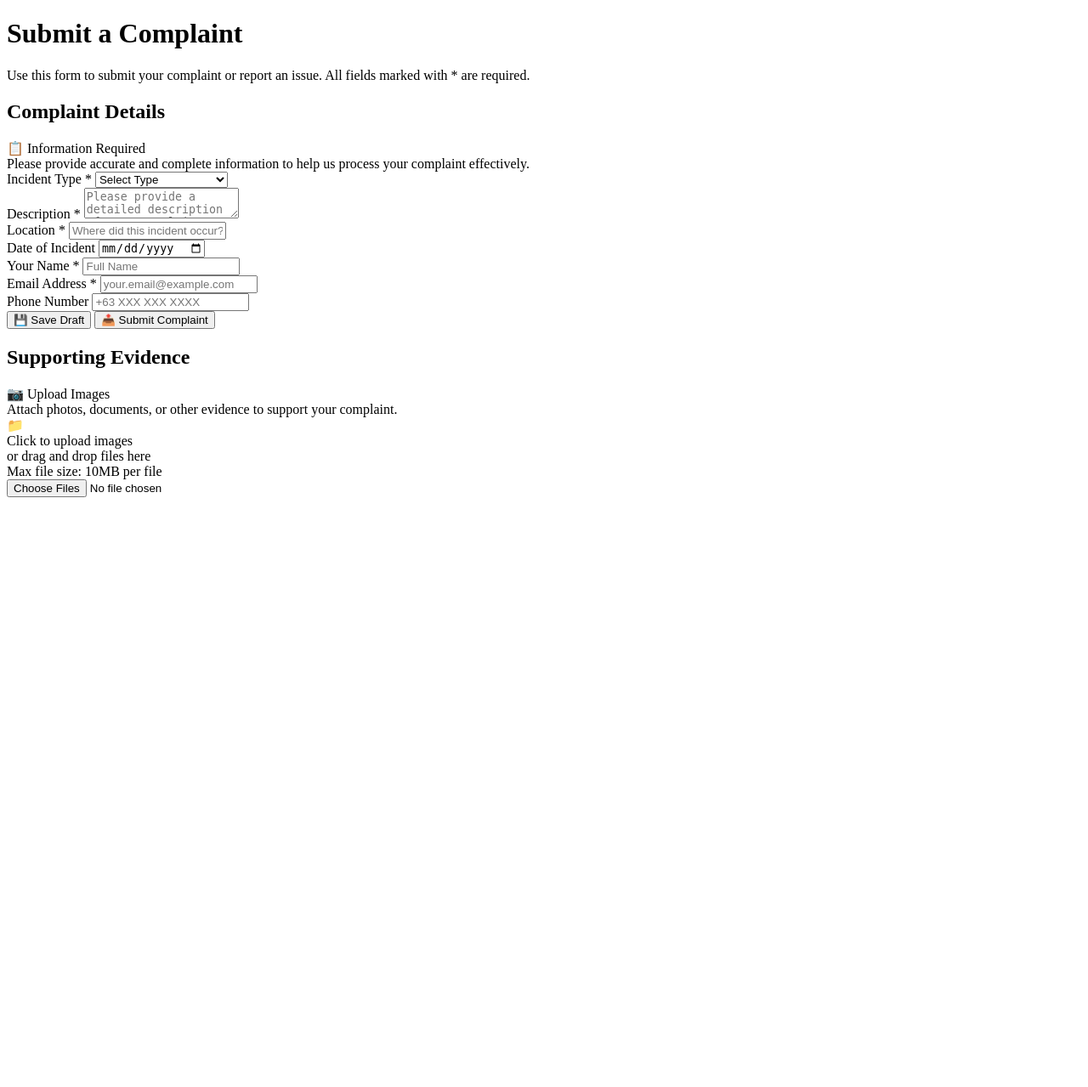
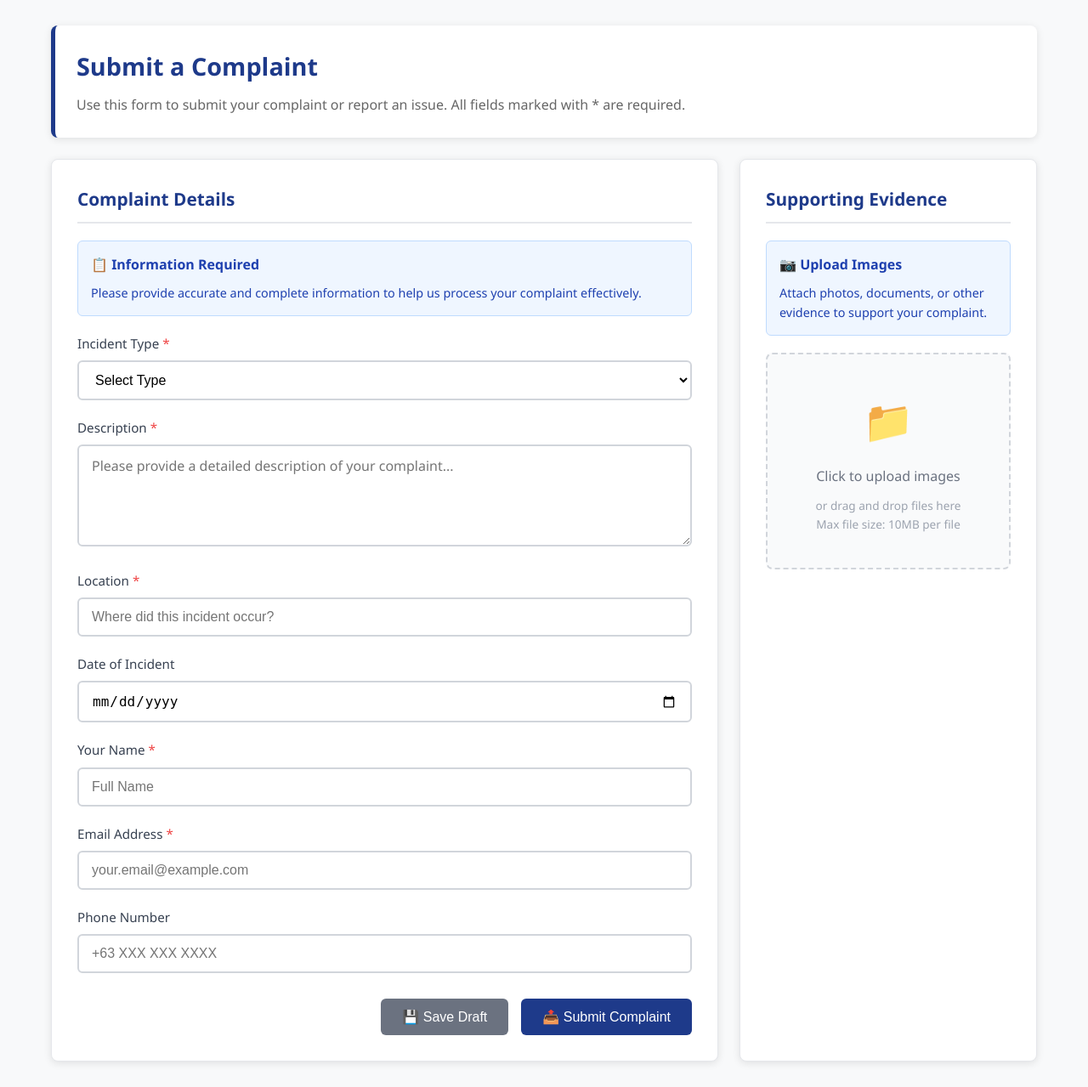
Before and after one commit to EarlClydeeee/GDSC_Hackathon--Team_COOLTOO, a Flask app: page /incident in a window 1280 px wide. Shown: the whole page at 85% size. Before the commit the page ends 585 px from the top, so only its background shows below. Run offline with Flask 3, Linux system fonts and the light colour scheme.

Commit message:
feat: Add incident CSS styles and link to incident page

```diff
--- /dev/null
+++ b/app/statics/styles/incident.css
@@ -0,0 +1,357 @@
+* {
+    margin: 0;
+    padding: 0;
+    box-sizing: border-box;
+}
+
+body {
+    font-family: 'Segoe UI', Tahoma, Geneva, Verdana, sans-serif;
+    background: #f8f9fa;
+    color: #333;
+    line-height: 1.6;
+}
+
+.header {
+    background: #1e3a8a;
+    color: white;
+    padding: 15px 0;
+    box-shadow: 0 2px 5px rgba(0,0,0,0.1);
+}
+
+.header-content {
+    max-width: 1200px;
+    margin: 0 auto;
+    padding: 0 20px;
+    display: flex;
+    justify-content: space-between;
+    align-items: center;
+}
+
+.gov-logo {
+    display: flex;
+    align-items: center;
+    gap: 15px;
+}
+
+.logo-icon {
+    width: 50px;
+    height: 50px;
+    background: white;
+    border-radius: 8px;
+    display: flex;
+    align-items: center;
+    justify-content: center;
+    font-size: 1.5rem;
+}
+
+.gov-title {
+    font-size: 1.5rem;
+    font-weight: 600;
+}
+
+.nav-menu {
+    display: flex;
+    gap: 20px;
+}
+
+.nav-item {
+    padding: 8px 16px;
+    background: rgba(255,255,255,0.1);
+    border-radius: 5px;
+    cursor: pointer;
+    transition: background 0.3s ease;
+    border: 1px solid rgba(255,255,255,0.2);
+}
+
+.nav-item:hover {
+    background: rgba(255,255,255,0.2);
+}
+
+.nav-item.active {
+    background: rgba(255,255,255,0.25);
+    border-color: rgba(255,255,255,0.4);
+}
+
+.container {
+    max-width: 1200px;
+    margin: 0 auto;
+    padding: 30px 20px;
+}
+
+.page-title {
+    background: white;
+    padding: 25px;
+    border-radius: 8px;
+    box-shadow: 0 2px 10px rgba(0,0,0,0.1);
+    margin-bottom: 25px;
+    border-left: 5px solid #1e3a8a;
+}
+
+.page-title h1 {
+    color: #1e3a8a;
+    font-size: 1.8rem;
+    margin-bottom: 10px;
+}
+
+.page-title p {
+    color: #666;
+    font-size: 1rem;
+}
+
+.form-container {
+    display: grid;
+    grid-template-columns: 1fr 350px;
+    gap: 25px;
+}
+
+.form-section {
+    background: white;
+    padding: 30px;
+    border-radius: 8px;
+    box-shadow: 0 2px 10px rgba(0,0,0,0.1);
+    border: 1px solid #e5e7eb;
+}
+
+.image-upload-section {
+    background: white;
+    padding: 30px;
+    border-radius: 8px;
+    box-shadow: 0 2px 10px rgba(0,0,0,0.1);
+    border: 1px solid #e5e7eb;
+}
+
+.section-title {
+    color: #1e3a8a;
+    font-size: 1.3rem;
+    margin-bottom: 20px;
+    font-weight: 600;
+    border-bottom: 2px solid #e5e7eb;
+    padding-bottom: 10px;
+}
+
+.form-group {
+    margin-bottom: 20px;
+}
+
+.form-label {
+    display: block;
+    margin-bottom: 8px;
+    color: #374151;
+    font-weight: 500;
+    font-size: 0.95rem;
+}
+
+.form-input {
+    width: 100%;
+    padding: 12px 15px;
+    border: 2px solid #d1d5db;
+    border-radius: 6px;
+    font-size: 1rem;
+    transition: border-color 0.3s ease, box-shadow 0.3s ease;
+    background: #fff;
+}
+
+.form-input:focus {
+    outline: none;
+    border-color: #1e3a8a;
+    box-shadow: 0 0 0 3px rgba(30, 58, 138, 0.1);
+}
+
+.form-select {
+    width: 100%;
+    padding: 12px 15px;
+    border: 2px solid #d1d5db;
+    border-radius: 6px;
+    font-size: 1rem;
+    background: white;
+    cursor: pointer;
+    transition: border-color 0.3s ease;
+}
+
+.form-select:focus {
+    outline: none;
+    border-color: #1e3a8a;
+    box-shadow: 0 0 0 3px rgba(30, 58, 138, 0.1);
+}
+
+.form-textarea {
+    width: 100%;
+    padding: 12px 15px;
+    border: 2px solid #d1d5db;
+    border-radius: 6px;
+    font-size: 1rem;
+    min-height: 120px;
+    resize: vertical;
+    font-family: inherit;
+    transition: border-color 0.3s ease;
+}
+
+.form-textarea:focus {
+    outline: none;
+    border-color: #1e3a8a;
+    box-shadow: 0 0 0 3px rgba(30, 58, 138, 0.1);
+}
+
+.image-upload-area {
+    border: 2px dashed #d1d5db;
+    border-radius: 8px;
+    padding: 40px 20px;
+    text-align: center;
+    background: #f9fafb;
+    cursor: pointer;
+    transition: all 0.3s ease;
+    margin-bottom: 20px;
+}
+
+.image-upload-area:hover {
+    border-color: #1e3a8a;
+    background: #f0f4ff;
+}
+
+.image-upload-area.dragover {
+    border-color: #1e3a8a;
+    background: #e0e7ff;
+}
+
+.upload-icon {
+    font-size: 3rem;
+    color: #9ca3af;
+    margin-bottom: 15px;
+}
+
+.upload-text {
+    color: #6b7280;
+    font-size: 1rem;
+    margin-bottom: 10px;
+}
+
+.upload-hint {
+    color: #9ca3af;
+    font-size: 0.85rem;
+}
+
+.file-input {
+    display: none;
+}
+
+.uploaded-images {
+    display: grid;
+    grid-template-columns: repeat(auto-fill, minmax(100px, 1fr));
+    gap: 15px;
+    margin-top: 20px;
+}
+
+.uploaded-image {
+    position: relative;
+    border-radius: 8px;
+    overflow: hidden;
+    box-shadow: 0 2px 8px rgba(0,0,0,0.1);
+}
+
+.uploaded-image img {
+    width: 100%;
+    height: 100px;
+    object-fit: cover;
+}
+
+.remove-image {
+    position: absolute;
+    top: 5px;
+    right: 5px;
+    background: #ef4444;
+    color: white;
+    border: none;
+    border-radius: 50%;
+    width: 25px;
+    height: 25px;
+    cursor: pointer;
+    font-size: 0.8rem;
+    display: flex;
+    align-items: center;
+    justify-content: center;
+}
+
+.form-actions {
+    display: flex;
+    gap: 15px;
+    margin-top: 30px;
+    justify-content: flex-end;
+}
+
+.btn {
+    padding: 12px 25px;
+    border: none;
+    border-radius: 6px;
+    font-size: 1rem;
+    font-weight: 500;
+    cursor: pointer;
+    transition: all 0.3s ease;
+    text-decoration: none;
+    display: inline-flex;
+    align-items: center;
+    gap: 8px;
+}
+
+.btn-primary {
+    background: #1e3a8a;
+    color: white;
+}
+
+.btn-primary:hover {
+    background: #1e40af;
+    transform: translateY(-1px);
+    box-shadow: 0 4px 12px rgba(30, 58, 138, 0.3);
+}
+
+.btn-secondary {
+    background: #6b7280;
+    color: white;
+}
+
+.btn-secondary:hover {
+    background: #4b5563;
+}
+
+.info-box {
+    background: #eff6ff;
+    border: 1px solid #bfdbfe;
+    border-radius: 6px;
+    padding: 15px;
+    margin-bottom: 20px;
+}
+
+.info-box-title {
+    color: #1e40af;
+    font-weight: 600;
+    margin-bottom: 8px;
+}
+
+.info-box-text {
+    color: #1e40af;
+    font-size: 0.9rem;
+}
+
+.required {
+    color: #ef4444;
+}
+
+@media (max-width: 768px) {
+    .form-container {
+        grid-template-columns: 1fr;
+    }
+
+    .header-content {
+        flex-direction: column;
+        gap: 15px;
+        text-align: center;
+    }
+
+    .nav-menu {
+        flex-wrap: wrap;
+        justify-content: center;
+    }
+
+    .form-actions {
+        flex-direction: column;
+    }
+}
--- a/app/templates/incident-page.html
+++ b/app/templates/incident-page.html
@@ -5,6 +5,7 @@
     <meta name="viewport" content="width=device-width, initial-scale=1.0">
 
     <!-- Link to external CSS Files -->
+    <link rel="stylesheet" type="text/css" href="{{ url_for('static', filename='styles/./incident.css') }}">
 
     <title>{{title}}</title>
 </head>
```
